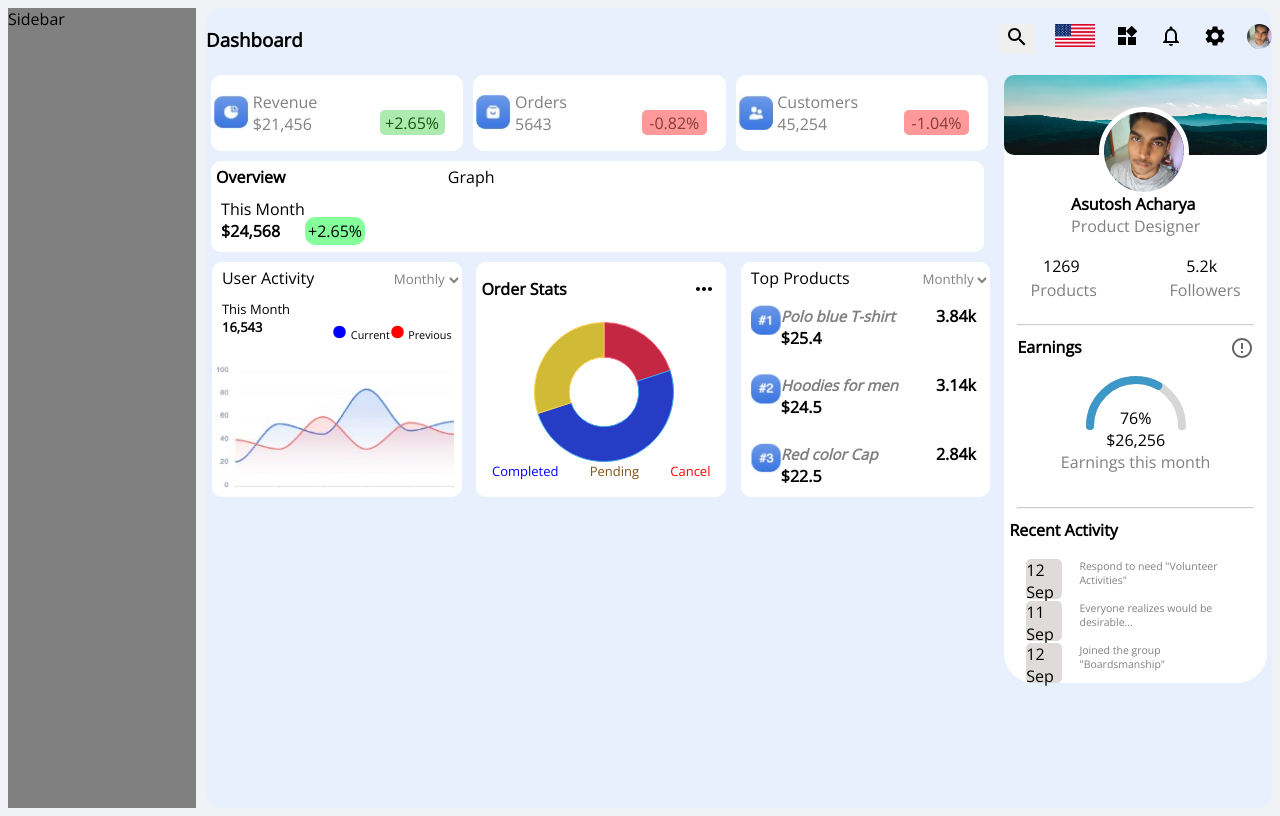
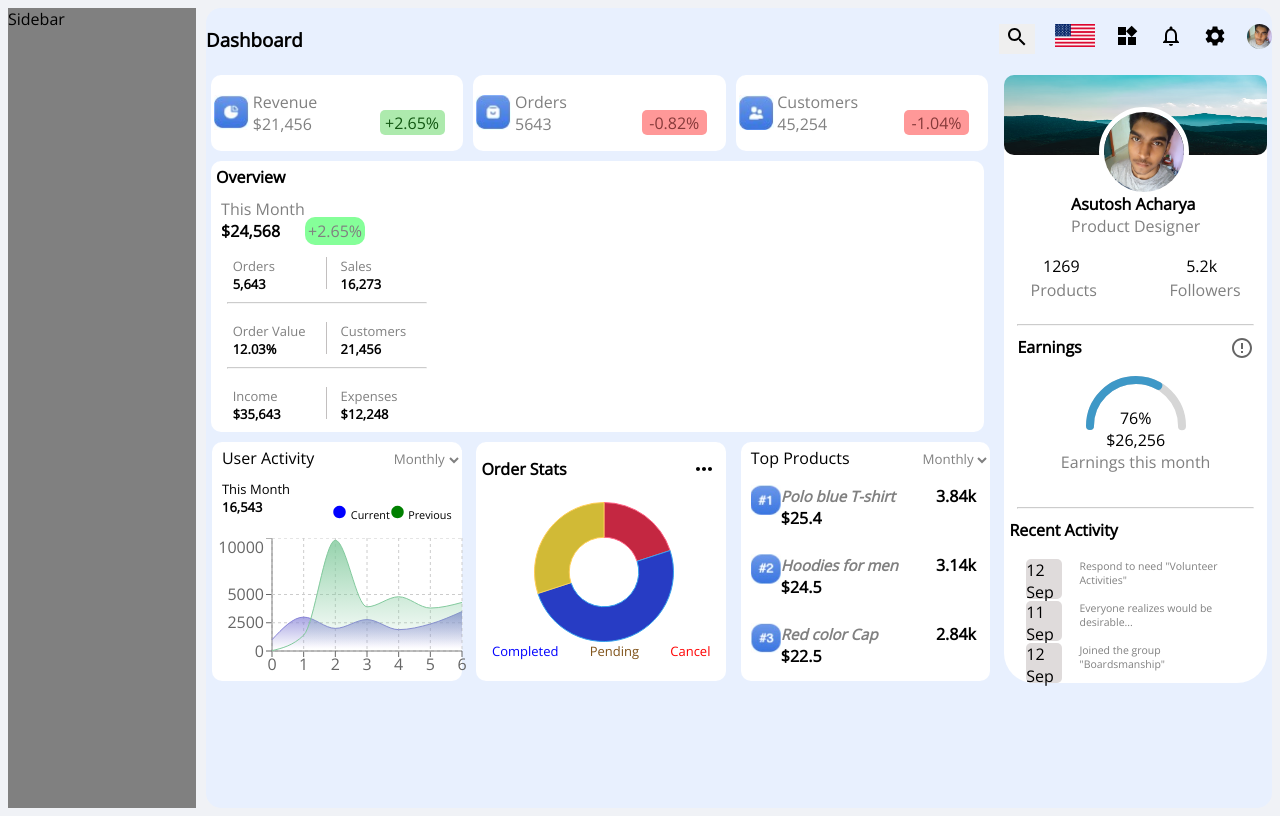
Before and after one commit to AsutoshAcharya/React-Responsive-Admin-Dashboard, a React (Create React App) app: page / in a window 1280 px wide. Both pictures are taken after a click on the button 1017 px from the left and 39 px from the top of the page. Built offline with nearby package versions, Linux system fonts and the light colour scheme.

Commit message:
bottom graph added

```diff
--- a/package.json
+++ b/package.json
@@ -17,6 +17,7 @@
     "react-circular-progressbar": "^2.1.0",
     "react-dom": "^18.2.0",
     "react-scripts": "5.0.1",
+    "recharts": "^2.1.16",
     "web-vitals": "^2.1.4"
   },
   "scripts": {
--- a/src/components/LeftContent/Graph/Graph.css
+++ b/src/components/LeftContent/Graph/Graph.css
@@ -16,3 +16,21 @@
   width: 70%;
   padding: 5px;
 }
+.verticalLine {
+  background-color: rgb(194, 191, 191);
+  width: 1px;
+  height: 2rem;
+}
+.orderDetails {
+  font-size: small;
+  width: 40%;
+  color: grey;
+}
+.orderDetails > b {
+  color: black;
+  margin-top: 0;
+}
+.graphData > div > span {
+  margin-top: 0;
+  color: grey;
+}
--- a/src/components/LeftContent/Graph/Graph.js
+++ b/src/components/LeftContent/Graph/Graph.js
@@ -1,12 +1,13 @@
 import React from "react";
 import "./Graph.css";
+import { ResponsiveContainer, BarChart, Bar } from "recharts";
 const Graph = () => {
   return (
     <div className="graph">
       <div className="graphData">
         <b>Overview</b>
-        <div style={{marginTop:"5px",padding: "5px"}}>
-          This Month <br />
+        <div style={{ marginTop: "5px", padding: "5px" }}>
+          <span> This Month</span> <br />
           <b>$24,568</b>
           &nbsp;&nbsp;&nbsp;&nbsp;&nbsp;&nbsp;
           <span
@@ -19,11 +20,58 @@ const Graph = () => {
             +2.65%
           </span>
         </div>
+        {/*<span className="verticalLine"></span>*/}
+        <div
+          className="orders"
+          style={{ padding: "10px", justifyContent: "space-around" }}
+        >
+          <div className="orderDetails">
+            Orders <br />
+            <b>5,643</b>
+          </div>
+          <span className="verticalLine"></span>
+          <div className="orderDetails">
+            Sales <br />
+            <b>16,273</b>
+          </div>
+        </div>
+        <hr />
+        <div
+          className="orders"
+          style={{ padding: "10px", justifyContent: "space-around" }}
+        >
+          <div className="orderDetails">
+            Order Value <br />
+            <b>12.03%</b>
+          </div>
+          <span className="verticalLine"></span>
+          <div className="orderDetails">
+            Customers <br />
+            <b>21,456</b>
+          </div>
+        </div>
+        <hr />
+        <div
+          className="orders"
+          style={{ padding: "10px", justifyContent: "space-around" }}
+        >
+          <div className="orderDetails">
+            Income <br />
+            <b>$35,643</b>
+          </div>
+          <span className="verticalLine"></span>
+          <div className="orderDetails">
+            Expenses <br />
+            <b>$12,248</b>
+          </div>
+        </div>
       </div>
 
       {/*---------------------------------------------*/}
 
-      <div className="displayGraph">Graph</div>
+      <div className="displayGraph">
+
+      </div>
     </div>
   );
 };
--- /dev/null
+++ b/src/components/LeftContent/LeftBottom/BottomGraph.js
@@ -0,0 +1,97 @@
+import React from "react";
+import {
+  ResponsiveContainer,
+  AreaChart,
+  XAxis,
+  YAxis,
+  CartesianGrid,
+  Tooltip,
+  Area,
+} from "recharts";
+const BottomGraph = () => {
+  const data = [
+    {
+      name: "0",
+      current: 1000,
+      previous: 30,
+      amt: 10,
+    },
+    {
+      name: "1",
+      current: 3000,
+      previous: 1398,
+      amt: 2210,
+    },
+    {
+      name: "2",
+      current: 2000,
+      previous: 9800,
+      amt: 2290,
+    },
+    {
+      name: "3",
+      current: 2780,
+      previous: 3908,
+      amt: 2000,
+    },
+    {
+      name: "4",
+      current: 1890,
+      previous: 4800,
+      amt: 2181,
+    },
+    {
+      name: "5",
+      current: 2390,
+      previous: 3800,
+      amt: 2500,
+    },
+    {
+      name: "6",
+      current: 3490,
+      previous: 4300,
+      amt: 2100,
+    },
+  ];
+  return (
+    <ResponsiveContainer width={280} height="60%">
+      <AreaChart
+        width={100}
+        height={250}
+        data={data}
+        margin={{ top: 0, right: 30, left:0, bottom: 0 }}
+      >
+        <defs>
+          <linearGradient id="colorUv" x1="0" y1="0" x2="0" y2="1">
+            <stop offset="5%" stopColor="#8884d8" stopOpacity={0.8} />
+            <stop offset="95%" stopColor="#8884d8" stopOpacity={0} />
+          </linearGradient>
+          <linearGradient id="colorPv" x1="0" y1="0" x2="0" y2="1">
+            <stop offset="5%" stopColor="#82ca9d" stopOpacity={0.8} />
+            <stop offset="95%" stopColor="#82ca9d" stopOpacity={0} />
+          </linearGradient>
+        </defs>
+        <XAxis dataKey="name" />
+        <YAxis />
+        <CartesianGrid strokeDasharray="3 3" />
+        <Tooltip />
+        <Area
+          type="monotone"
+          dataKey="current"
+          stroke="#8884d8"
+          fillOpacity={1}
+          fill="url(#colorUv)"
+        />
+        <Area
+          type="monotone"
+          dataKey="previous"
+          stroke="#82ca9d"
+          fillOpacity={1}
+          fill="url(#colorPv)"
+        />
+      </AreaChart>
+    </ResponsiveContainer>
+  );
+};
+
+export default BottomGraph;
--- a/src/components/LeftContent/LeftBottom/LeftBottom.js
+++ b/src/components/LeftContent/LeftBottom/LeftBottom.js
@@ -2,15 +2,17 @@ import React from "react";
 import "./LeftBottom.css";
 import MoreHorizIcon from "@mui/icons-material/MoreHoriz";
 import { Doughnut } from "react-chartjs-2";
+
 // import {Chart} from 'react-chartjs-2';
 import CircleIcon from "@mui/icons-material/Circle";
 import TopProducts from "./TopProducts";
 import img1 from "../../../assets/#1.jpg";
 import img2 from "../../../assets/#2.jpg";
 import img3 from "../../../assets/#3.jpg";
-import areachart1 from "../../../assets/areaChart2.jpg";
+// import areachart1 from "../../../assets/areaChart2.jpg";
 
 import { Chart as ChartJS, ArcElement, Tooltip, Legend } from "chart.js";
+import BottomGraph from "./BottomGraph";
 
 ChartJS.register(ArcElement, Tooltip, Legend);
 
@@ -79,17 +81,13 @@ function LeftBottom() {
           <div style={{ marginTop: "20px", fontSize: "small" }}>
             <CircleIcon sx={{ width: "15px", color: "blue" }} />{" "}
             <sup>Current</sup>
-            <CircleIcon sx={{ width: "15px", color: "red" }} />{" "}
+            <CircleIcon sx={{ width: "15px", color: "green" }} />{" "}
             <sup>Previous</sup>
           </div>
         </div>
-        <div>
-          <img
-            src={areachart1}
-            alt=""
-            style={{ width: "100%", height: "130px" }}
-          />
-        </div>
+        <>
+          <BottomGraph className="bottomGraph"/>
+          </>
       </div>
 
       {/*-----------------------------------------------------------*/}
```
Also changed, not shown: src/components/LeftContent/LeftBottom/LeftBottom.css (line endings or trailing spaces), 1 other file (tests, documents, lock files or other folders).
